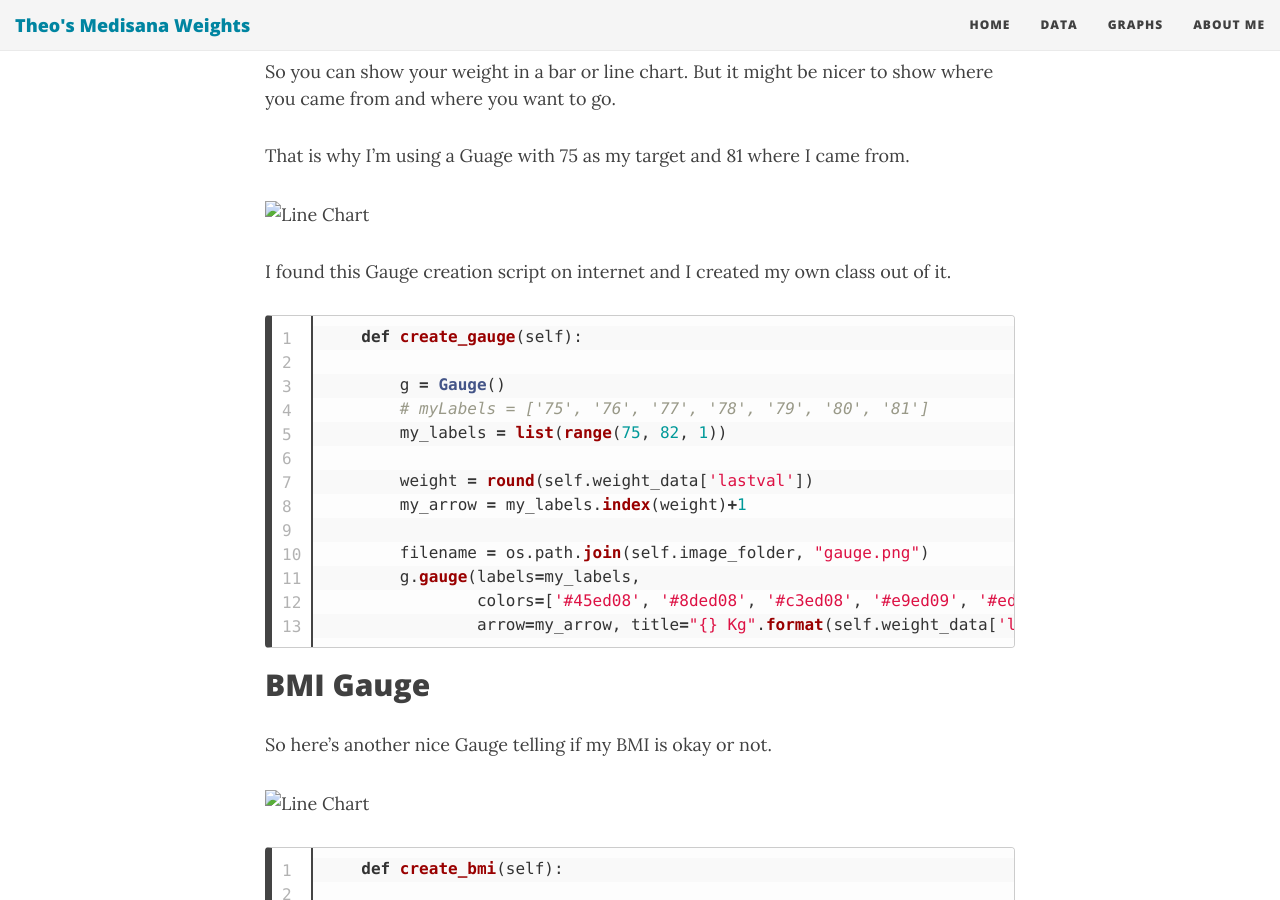
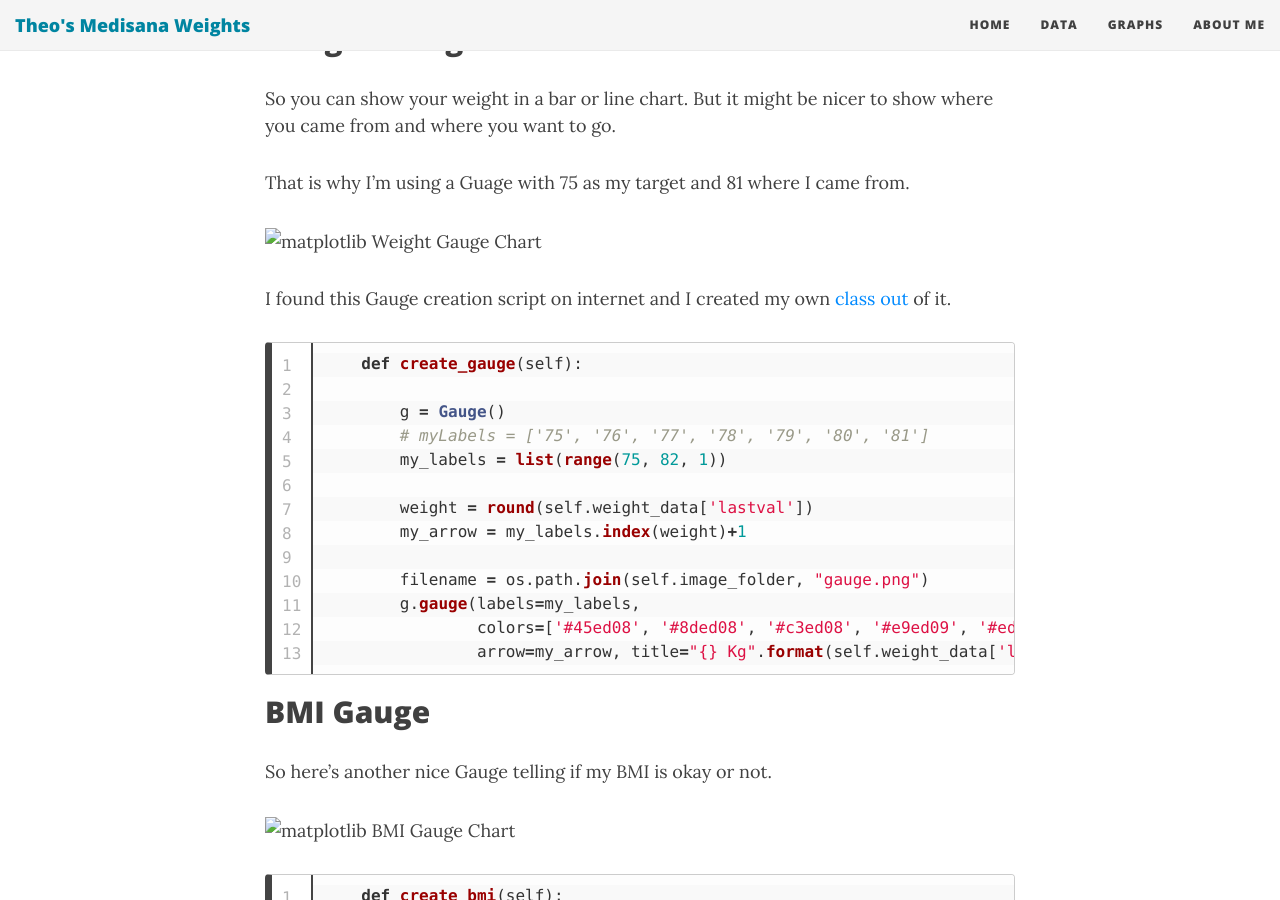
Before and after one commit to tvdsluijs/medisana_weights, a Jekyll site: the page built from docs/graphs.md, in a window 1280 px wide and 900 px high, scrolled down 4004 px. Built offline with Jekyll 4.4.1, drawn with Linux system fonts in a browser that asks for light colours; nearby versions of some CDN libraries; some of the changed lines change nothing that is shown.

Commit message:
improvement

```diff
--- a/docs/graphs.md
+++ b/docs/graphs.md
@@ -52,7 +52,7 @@ So now you have the json data in the var weight_data.
 ### Pie chart current data
 
 So lets get the current situation (last weighting) into a nice pie graph.
-![Pie Chart](graphs/pie-chart.png)
+![matplotlib Pie Chart](graphs/pie-chart.png)
 
 Its actually very easy to create this pie chart.
 
@@ -82,7 +82,7 @@ Showing in a Pie what the measurements of water, fat, bones and muscle is, is in
 
 And what is even better than showing a pie chart? Yes! Showing mutiple pie charts.
 
-![Pie Charts](graphs/pie-charts.png)
+![matplotlib Pie Charts](graphs/pie-charts.png)
 
 {% highlight python linenos %}
     def mathlib_pie_charts(self):
@@ -115,7 +115,7 @@ And what is even better than showing a pie chart? Yes! Showing mutiple pie chart
 
 ## Line chart from certain date
 
-![Line Chart](graphs/linechart_04-2019.png)
+![matplotlib Line Chart](graphs/linechart_04-2019.png)
 
 {% highlight python linenos %}
     def basic_Line_chart(self, all=None):
@@ -159,9 +159,9 @@ So you can show your weight in a bar or line chart. But it might be nicer to sho
 
 That is why I'm using a Guage with 75 as my target and 81 where I came from.
 
-![Line Chart](graphs/gauge.png)
+![matplotlib Weight Gauge Chart](graphs/gauge.png)
 
-I found this Gauge creation script on internet and I created my own class out of it.
+I found this Gauge creation script on internet and I created my own [class out](https://gist.github.com/tvdsluijs/5c64845a67df6288126de624dcc22756) of it.
 
 {% highlight python linenos %}
     def create_gauge(self):
@@ -183,7 +183,7 @@ I found this Gauge creation script on internet and I created my own class out of
 
 So here's another nice Gauge telling if my BMI is okay or not.
 
-![Line Chart](graphs/bmi.png)
+![matplotlib BMI Gauge Chart](graphs/bmi.png)
 
 {% highlight python linenos %}
     def create_bmi(self):
```
